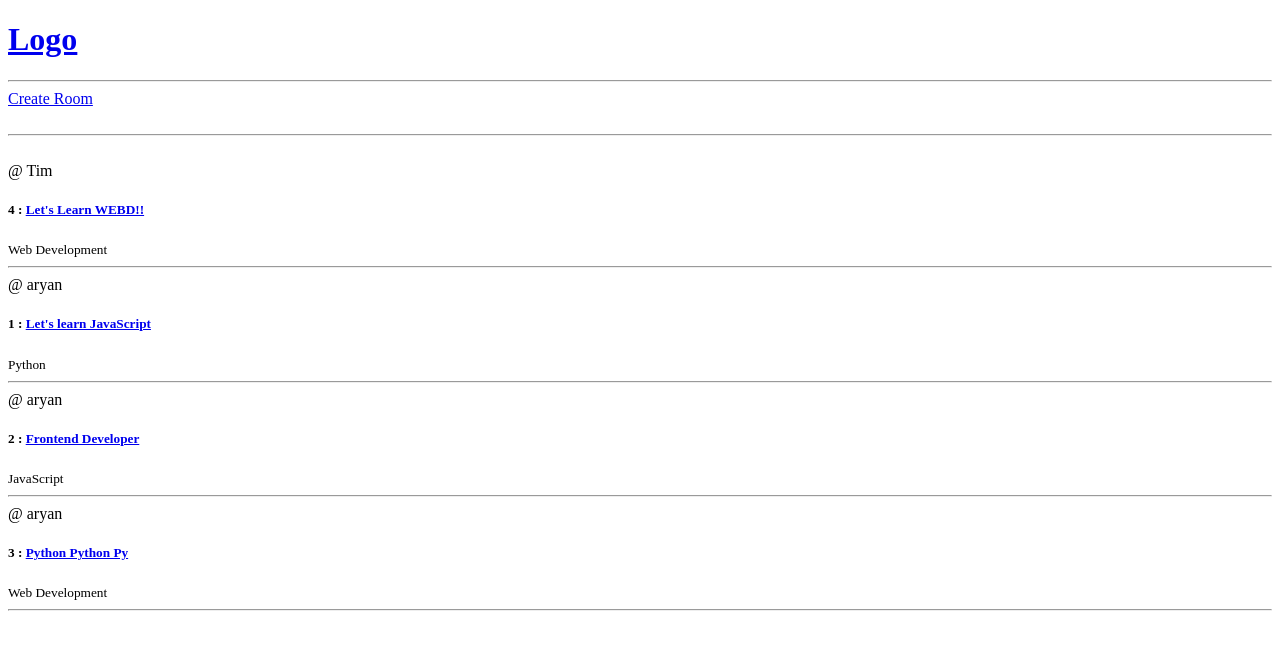
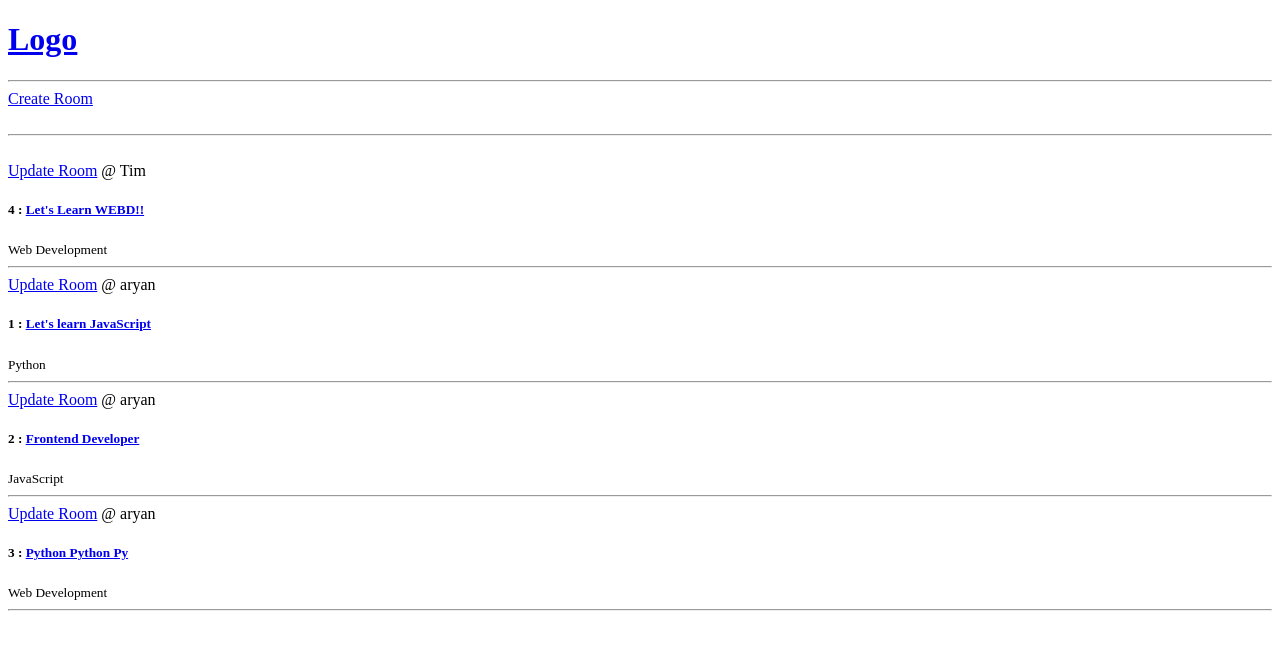
Before and after one commit to AryanGodara/Studybud_Django_WebApp, a Django app: page / in a window 1280 px wide. Shown: the top 650 px of the page. Run offline with Django 3.2, Linux system fonts and the light colour scheme; data comes from the database, SQL or seed files in the repository.

Commit message:
updateRoom view created and added everywhere

```diff
--- a/base/templates/base/home.html
+++ b/base/templates/base/home.html
@@ -11,6 +11,8 @@
     <div>
         {% for room in rooms %}
             <div>
+                <a href="{% url 'update-room' room.id %}">Update Room</a>
+
                 <span>
                     @ {{room.host.username}}
                 </span>
--- a/base/urls.py
+++ b/base/urls.py
@@ -5,5 +5,7 @@ from . import views
 urlpatterns = [
     path('', views.home, name="home"),
     path('room/<str:pk>', views.room, name="room"),
+
     path('create-room/', views.createRoom, name="create-room"),
+    path('update-room/<str:pk>', views.updateRoom, name="update-room"),
 ]
--- a/base/views.py
+++ b/base/views.py
@@ -12,11 +12,13 @@ def home(request):
     context = {'rooms':rooms}
     return render(request, 'base/home.html', context)
 
+
 def room(request,pk):
     room = Room.objects.get(id=pk)
 
     context = {'room': room}
     return render(request, 'base/room.html', context)
+
 
 def createRoom(request):
     form = RoomForm()
@@ -31,3 +33,13 @@ def createRoom(request):
 
     context = {'form': form}
     return render(request, 'base/room_form.html', context)
+
+
+def updateRoom(request, pk):
+    room = Room.objects.get(id=pk)
+    form = RoomForm(instance=room)   #? So that the form is pre-filled with the current values
+
+
+
+    context = {'form':form}
+    return render(request, 'base/room_form.html', context)
```
